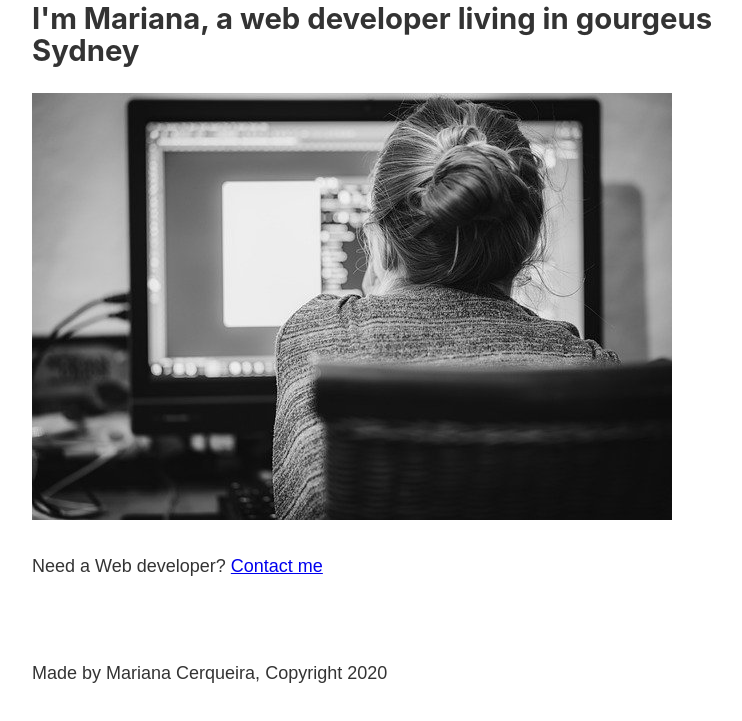
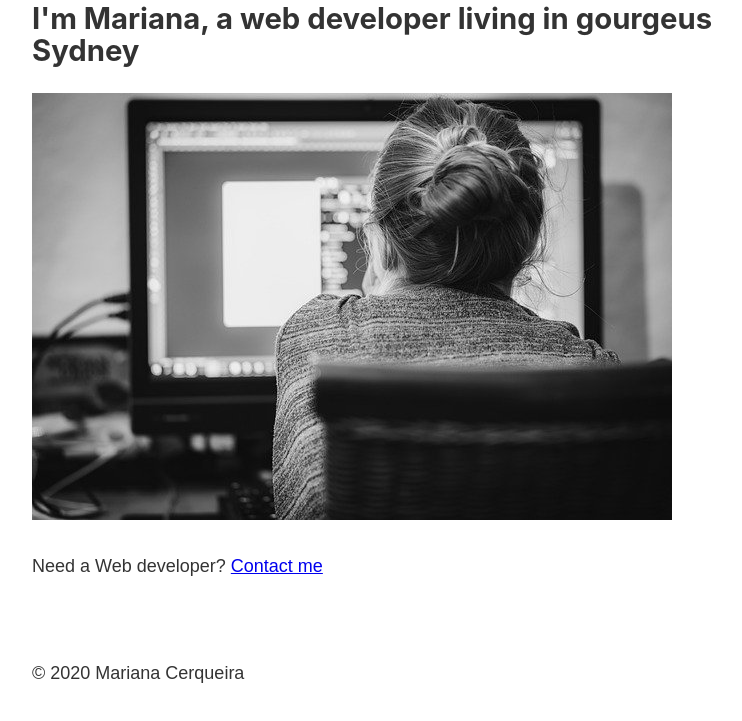
Before and after one commit to marianac1105/Blog, a Gatsby site: page / in a window 1280 px wide. Shown: the part 413-1134 px from the top of the page, without its empty margins (251-993 px from the left). Built offline with nearby package versions, Linux system fonts and the light colour scheme; Gatsby itself is replaced by a stand-in of ours.

Commit message:
copyright added

```diff
--- a/gatsby-config.js
+++ b/gatsby-config.js
@@ -7,7 +7,7 @@
 module.exports = {
   siteMetadata: {
     title: "Mariana Cerqueira",
-    author: "Mariana Cerqueira,",
+    author: "Mariana Cerqueira",
 
   },
 
--- a/src/Components/Footer.js
+++ b/src/Components/Footer.js
@@ -15,7 +15,7 @@ function Footer() {
 
   return (
     <footer className={footerStyle.footer}>
-      <p>Made by {data.site.siteMetadata.author} Copyright 2020</p>
+      <p>© 2020 {data.site.siteMetadata.author}</p>
     </footer>
   )
 }
--- a/src/Components/Header.js
+++ b/src/Components/Header.js
@@ -18,7 +18,7 @@ query{
 
     <ul className={headerStyles.navList}>
     <li ><Link className={headerStyles.navItem} activeClassName={headerStyles.navItemActive} to = "/">HOME</Link> </li>
-    <li><Link className={headerStyles.navItem} activeClassName={headerStyles.navItemActive} to = "/aboutus">ABOUT ME</Link> </li>
+    <li><Link className={headerStyles.navItem} activeClassName={headerStyles.navItemActive} to = "/aboutme">ABOUT ME</Link> </li>
     <li><Link className={headerStyles.navItem} activeClassName={headerStyles.navItemActive} to = "/blog">BLOG</Link></li>
     <li><Link className={headerStyles.navItem} activeClassName={headerStyles.navItemActive} to = "/contact">CONTACT</Link></li>
     </ul>
```
Also changed, not shown: src/pages/aboutme.js (renamed from src/pages/aboutus.js).
